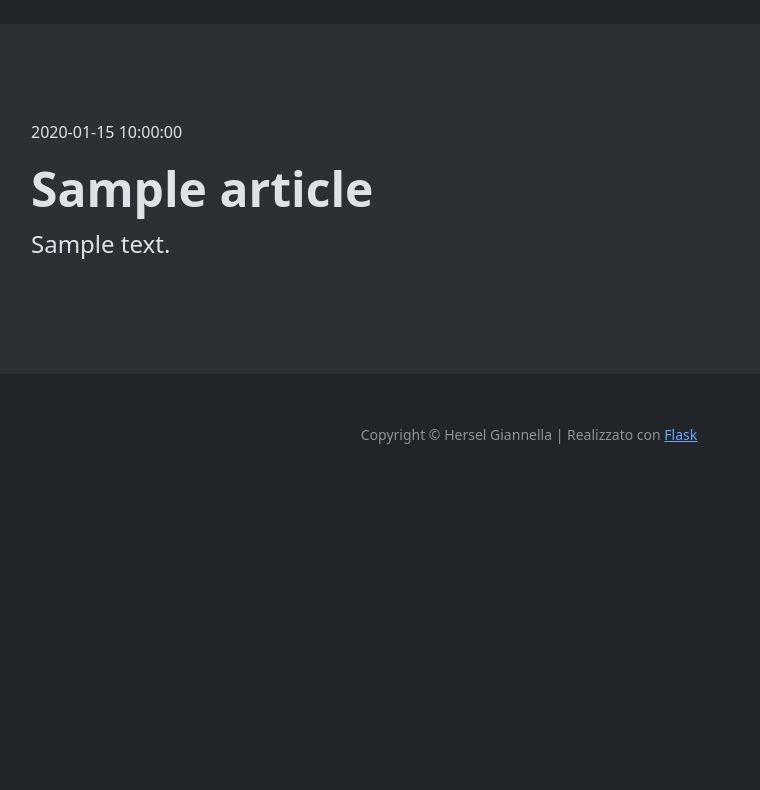
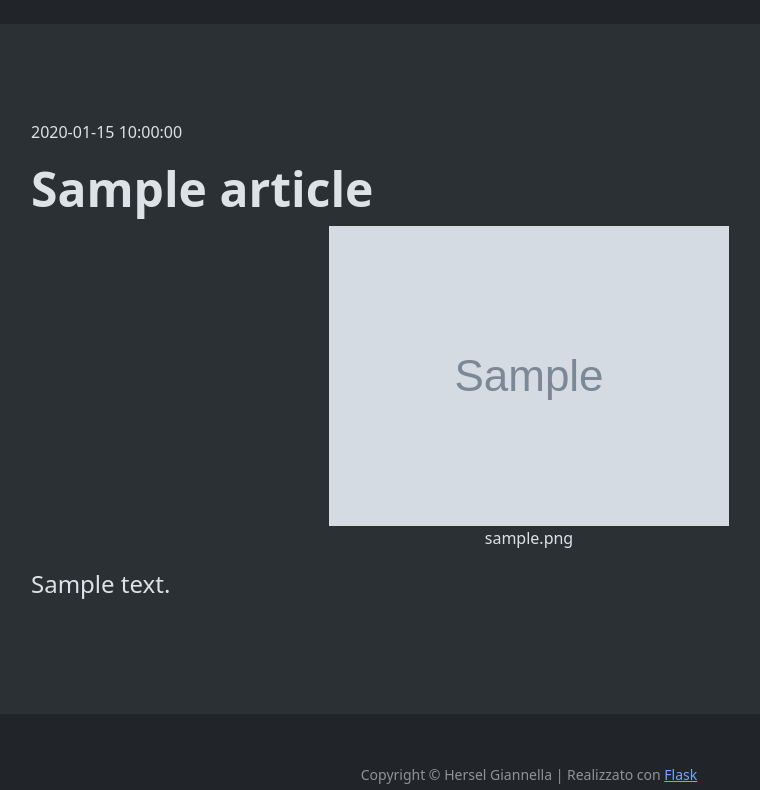
Before and after one commit to BluLupo/hersel.it, a Flask app: page /article/1 in a window 1280 px wide. Shown: the top 790 px of the page, without its empty margins (111-871 px from the left). Before the commit the page ends 444 px from the top, so only its background shows below. Run offline with Flask 3, Linux system fonts and the light colour scheme; tables that the repository leaves empty hold one stand-in row (values such as "Sample post"); grey boxes marked "Sample" are stand-in pictures; some libraries are stand-ins or nearby versions.

Commit message:
add article image

```diff
--- a/templates/article.html
+++ b/templates/article.html
@@ -6,6 +6,13 @@
         <div class="container-fluid py-5">
             <p class="blog-post-meta">{{article['created_at']}}</p>
             <h1 class="display-5 fw-bold">{{article['title']}}</h1>
+
+            <!-- Aggiungi l'immagine qui -->
+            <figure class="text-center">
+                <img src="{{ url_for('static', filename='img/' + article['photo_article']) }}" alt="{{article['photo_article']}}" class="img-fluid" style="max-width: 80%;">
+                <figcaption>{{article['photo_article']}}</figcaption>
+            </figure>
+
             <p class="col-md-8 fs-4">{{article['content']}}</p>
         </div>
     </div>
```
Lines whose indentation alone changed are shown as unchanged.
